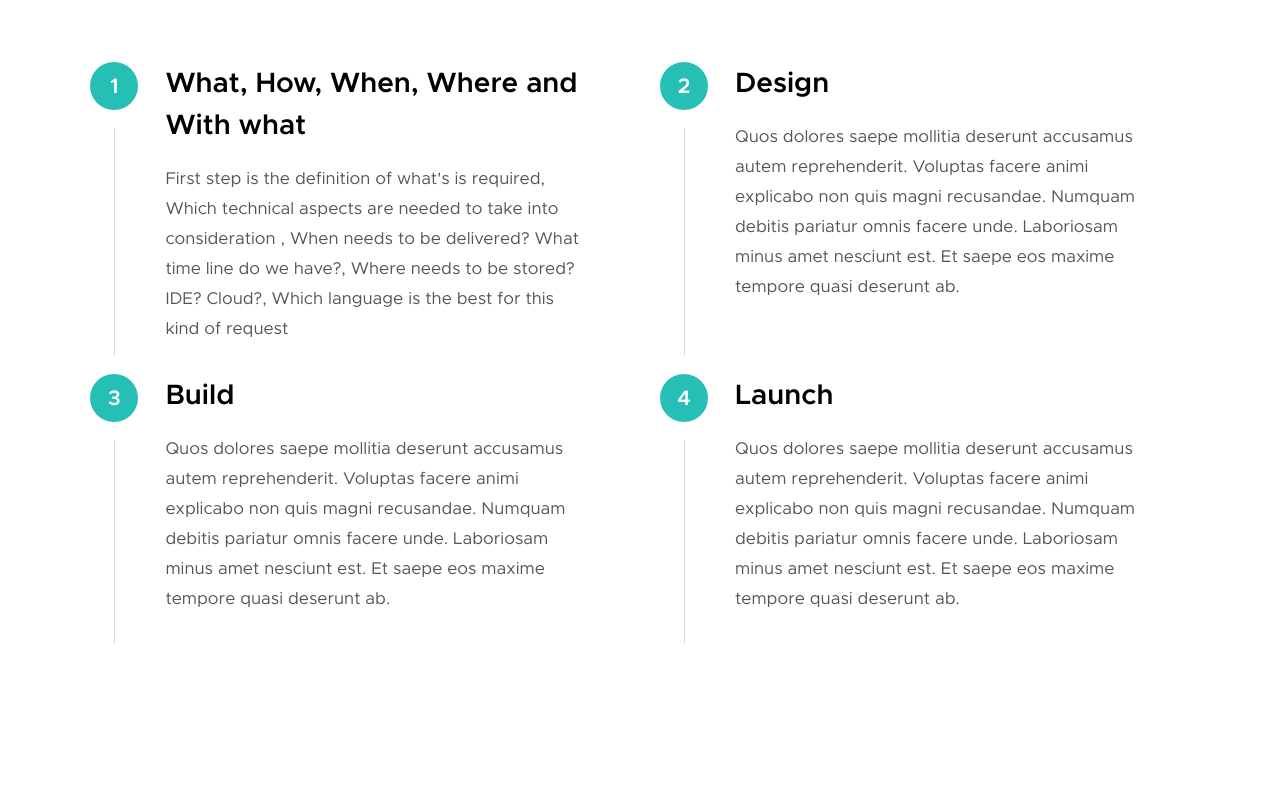
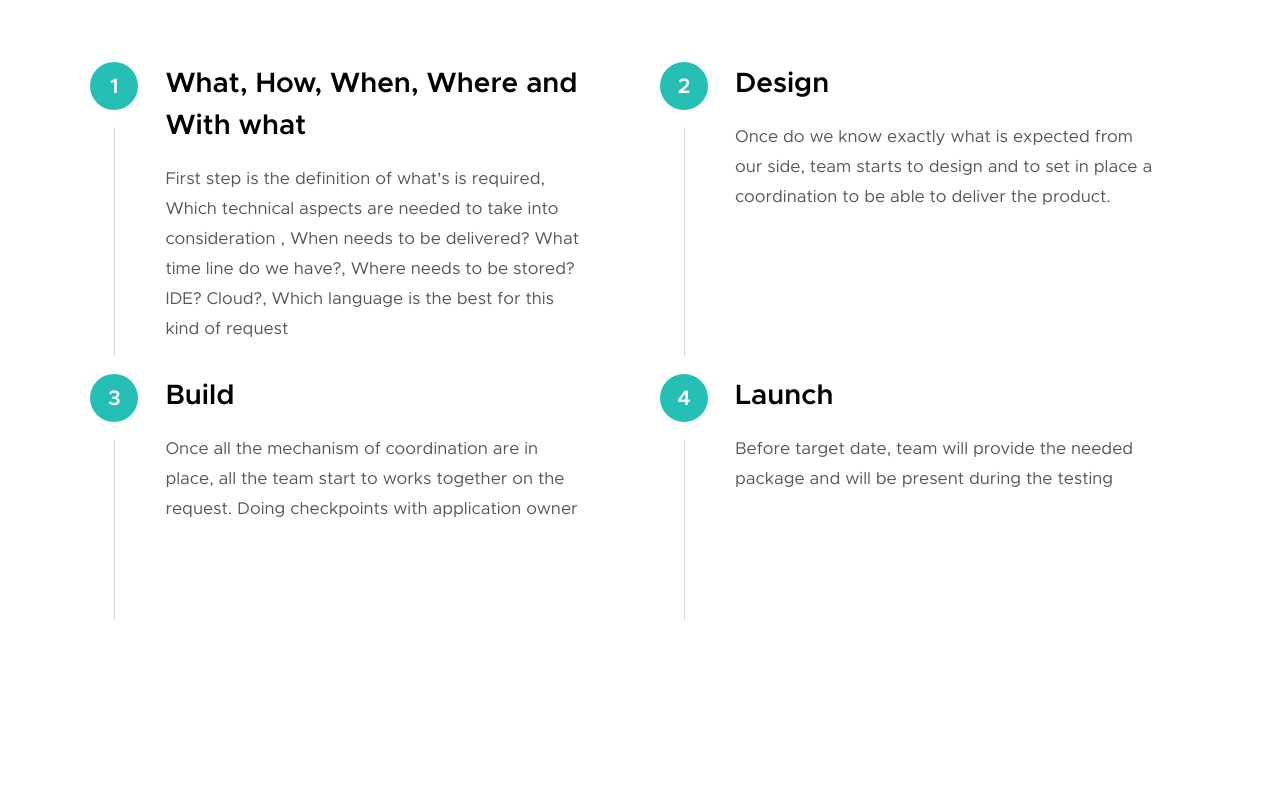
Before and after one commit to CristianPerezFernandez/PyClass, a plain HTML site: page index.html in a window 1280 px wide. Shown: the part 1400-2200 px from the top of the page. Drawn offline with Linux system fonts and the light colour scheme; files whose address does not match are found by name.

Commit message:
Update index.html

```diff
--- a/index.html
+++ b/index.html
@@ -185,8 +185,8 @@
                         <h4>Design</h4>
 
                         <p>
-                        Quos dolores saepe mollitia deserunt accusamus autem reprehenderit. Voluptas facere animi explicabo non quis magni recusandae.
-                        Numquam debitis pariatur omnis facere unde. Laboriosam minus amet nesciunt est. Et saepe eos maxime tempore quasi deserunt ab.
+                        Once do we know exactly what is expected from our side, team starts to design and to set in place a coordination to
+                        be able to deliver the product.
                         </p>
                     </div>
                 </div>
@@ -195,8 +195,8 @@
                         <h4>Build</h4>
 
                         <p>
-                        Quos dolores saepe mollitia deserunt accusamus autem reprehenderit. Voluptas facere animi explicabo non quis magni recusandae.
-                        Numquam debitis pariatur omnis facere unde. Laboriosam minus amet nesciunt est. Et saepe eos maxime tempore quasi deserunt ab.
+                        Once all the mechanism of coordination are in place, all the team start to works together on the request. Doing
+                         checkpoints with application owner
                         </p>
                     </div>
                 </div>
@@ -205,8 +205,7 @@
                         <h4>Launch</h4>
 
                         <p>
-                        Quos dolores saepe mollitia deserunt accusamus autem reprehenderit. Voluptas facere animi explicabo non quis magni recusandae.
-                        Numquam debitis pariatur omnis facere unde. Laboriosam minus amet nesciunt est. Et saepe eos maxime tempore quasi deserunt ab.
+                        Before target date, team will provide the needed package and will be present during the testing
                         </p>
                     </div>
                 </div>
```
